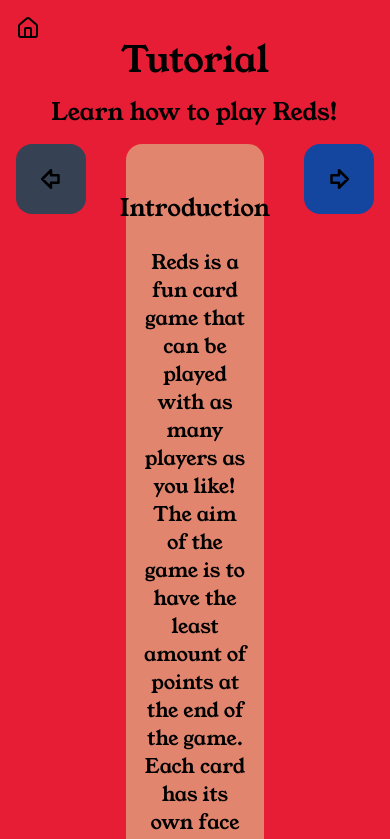
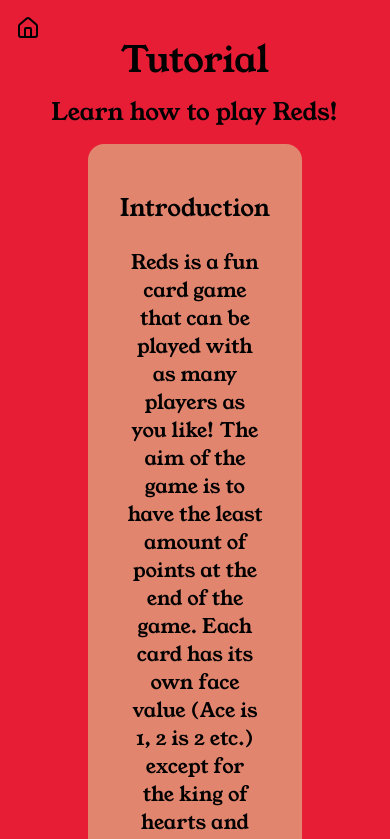
Before and after one commit to Spacexplorer11/Reds, a SvelteKit app: page /tutorial in a window 390 px wide. Shown: the top 839 px of the page. Built offline with nearby package versions, Linux system fonts and the light colour scheme.

Commit message:
Test different button placement
Signed-off-by: Akaalroop Singh <akaal@akaalroop.com>

```diff
--- a/src/routes/tutorial/+page.svelte
+++ b/src/routes/tutorial/+page.svelte
@@ -9,7 +9,16 @@
 	<a href="/" class="-top-2.5 left-0.5 max-w-fit"><House /></a>
 	<h1 class="text-4xl md:text-5xl">Tutorial</h1>
 	<h2 class="my-4 text-2xl md:text-3xl">Learn how to play Reds!</h2>
-	<main class="@container/main flex flex-row justify-center gap-10">
+	<main class="@container/main gap-10">
+		<div
+			class="@container/step mx-auto flex w-3/5 flex-col items-center rounded-2xl bg-salmon p-10"
+		>
+			<h3 class="my-2 text-2xl whitespace-pre-wrap md:text-3xl">{stepJSON.title}</h3>
+			<p class="my-4 text-xl whitespace-pre-wrap md:text-2xl">
+				{stepJSON.content}
+			</p>
+		</div>
+		<div class="@container/buttons mt-5 flex flex-row justify-center gap-5">
 			<button
 				class="max-h-fit max-w-fit rounded-2xl bg-blue p-5 disabled:cursor-not-allowed disabled:bg-gray-700"
 				onclick={() => {
@@ -19,12 +28,6 @@
 			>
 				<ArrowBigLeft size="30" />
 			</button>
-		<div class="@container/step flex w-3/5 flex-col items-center rounded-2xl bg-salmon p-10">
-			<h3 class="my-2 text-2xl whitespace-pre-wrap md:text-3xl">{stepJSON.title}</h3>
-			<p class="my-4 text-xl whitespace-pre-wrap md:text-2xl">
-				{stepJSON.content}
-			</p>
-		</div>
 			<button
 				class="max-width-fit max-h-fit rounded-2xl bg-blue p-5 disabled:cursor-not-allowed disabled:bg-gray-700"
 				onclick={() => {
@@ -34,5 +37,6 @@
 			>
 				<ArrowBigRight size="30" />
 			</button>
+		</div>
 	</main>
 </div>
```
Lines whose indentation alone changed are shown as unchanged.
